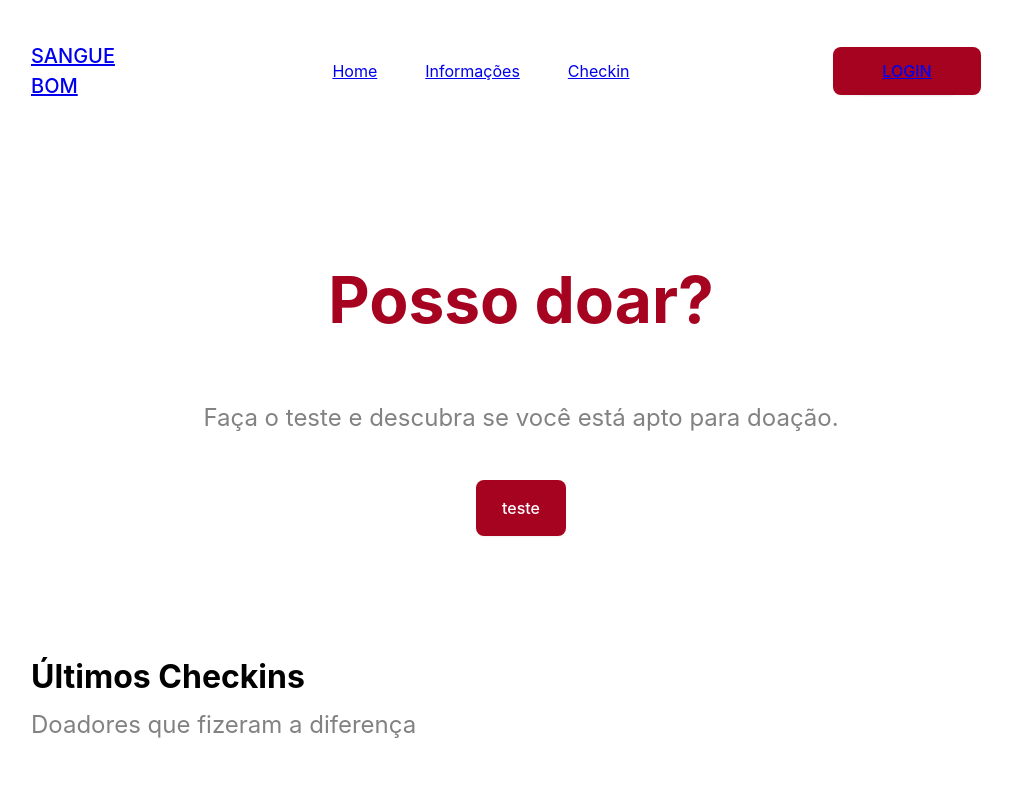
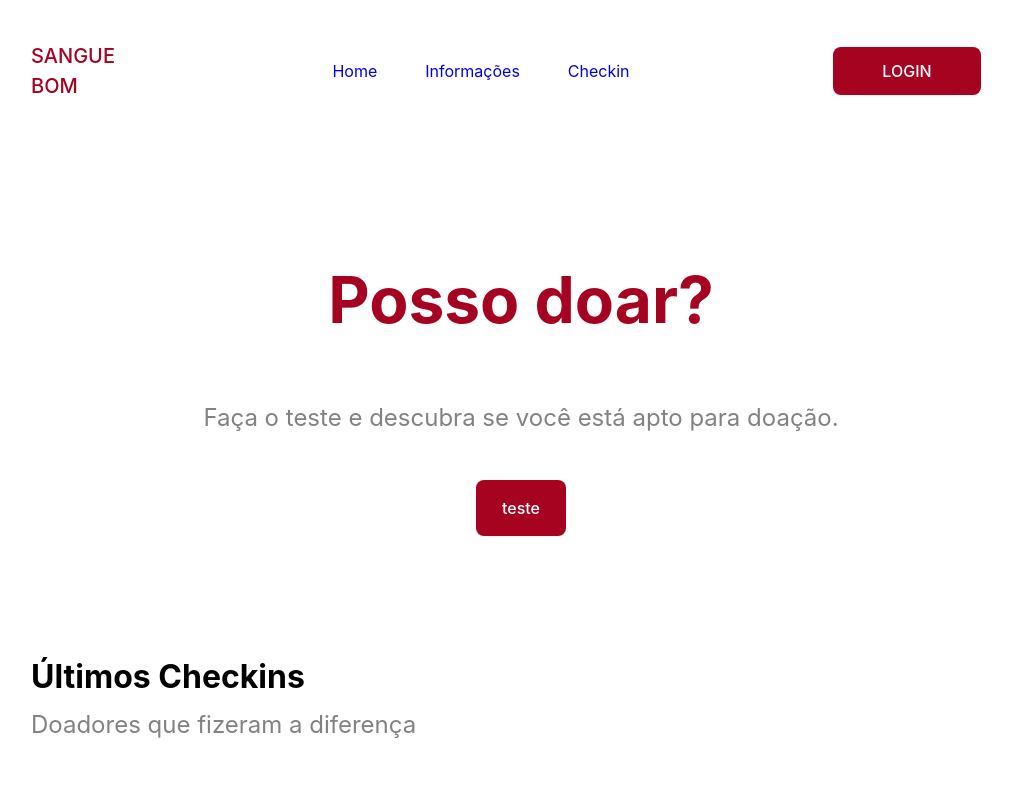
Before and after one commit to guspavanelli/projetointegrador, a React (Create React App) app: page / in a window 1280 px wide. Shown: the top 800 px of the page, without its empty margins (119-1131 px from the left). Built offline with nearby package versions, Linux system fonts and the light colour scheme.

Commit message:
"Ajustando link, reformulando css, progredindo no coments"

```diff
--- a/src/components/cabecalho/index.tsx
+++ b/src/components/cabecalho/index.tsx
@@ -1,21 +1,25 @@
 import { Link } from "react-router-dom";
-
+import '../../style/style.css'
 
 function Cabecalho(){
     return(
         <div className="cab_container">
-            <div className="cab_logo">
-                <Link to="/">SANGUE BOM</Link>
+            <Link className="cab_logo" to="/">
+            <div >
+                SANGUE BOM
             </div>
+                </Link>
             <div className="cab_options">
-                <div className="cab_options_home"><Link to="/">Home</Link></div>
-                <div className="cab_options_info"><Link to="/info">Informações</Link></div>
-                <div className="cab_options_check"><Link to="/checkin">Checkin</Link></div>
+                <Link className="cab_options_home"to="/"><div >Home</div></Link>
+                <Link className="cab_options_info"to="/info"><div>Informações</div></Link>
+                <Link className="cab_options_check"to="/checkin"><div >Checkin</div></Link>
             </div>
             <div className="cab_login">
-                <div className="teste">
-                    <Link to="/pagelogin">LOGIN</Link>
-                </div>
+                <Link className="teste"to="/pagelogin">
+                    <div >
+                        LOGIN
+                    </div>
+                </Link>
             </div>
         </div>
     )
--- a/src/style/style.css
+++ b/src/style/style.css
@@ -8,7 +8,12 @@
     height: 200px;
     display:flex;
     align-items:center ;
+    /* background-color: #000; */
+    /* text-decoration: none; */
 }
+
+
+
 
 .cab_logo{
     color: #A60321;
@@ -21,6 +26,7 @@
     width: 10%;
     display: flex;
     justify-content: center;
+    /* text-decoration: none; */
 }
 
 .cab_options{
@@ -28,6 +34,7 @@
     display: flex;
     flex:10;
     gap: 48px;
+    text-decoration: none;
 }
 .cab_login{
     margin-right: 30px;
@@ -53,8 +60,9 @@
 
 }
 
-.cab_container, .cab_login, .cab_options{
+.cab_logo, .cab_options_home, .cab_options_info, .cab_options_check, .teste{
     text-decoration: none;
+    background-color: #0000;
 }
 
 /* POSSO DOAR */
```
